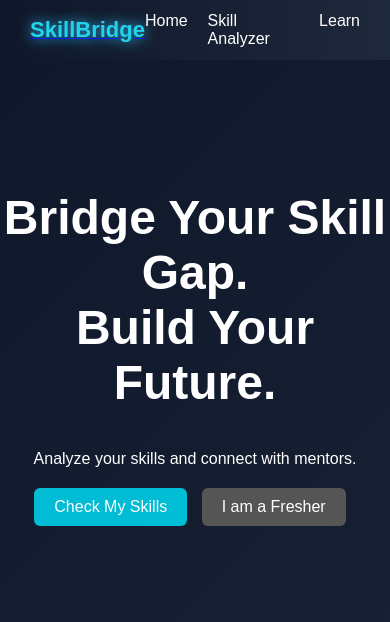
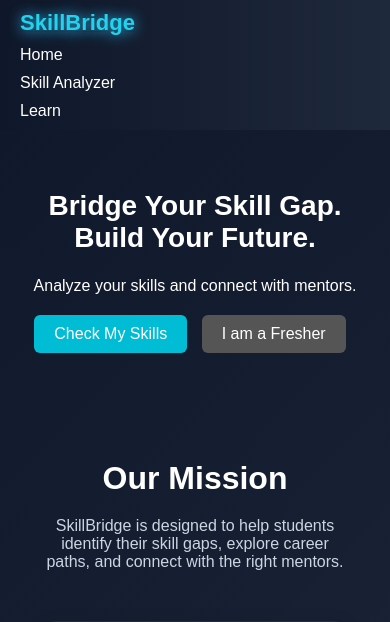
Before and after one commit to BharathKcreations/skill-bridge, a Flask app: page / in a window 390 px wide. Shown: the top 622 px of the page. Run offline with Flask 3, Linux system fonts and the light colour scheme.

Commit message:
fixed view

```diff
--- a/static/style.css
+++ b/static/style.css
@@ -312,3 +312,34 @@ body {
 .nav-links a:hover {
     color: #22d3ee;
 }
+/* MOBILE RESPONSIVE */
+
+@media (max-width: 768px) {
+
+    .navbar {
+        flex-direction: column;
+        align-items: flex-start;
+        padding: 10px 20px;
+    }
+
+    .nav-links {
+        flex-direction: column;
+        gap: 10px;
+        margin-top: 10px;
+    }
+
+    .hero h1 {
+        font-size: 28px;
+        text-align: center;
+    }
+
+    .hero p {
+        text-align: center;
+        font-size: 16px;
+    }
+
+    .hero-buttons {
+        flex-direction: column;
+        gap: 10px;
+    }
+}
--- a/templates/base.html
+++ b/templates/base.html
@@ -2,6 +2,7 @@
 <html>
 <head>
     <title>SkillBridge</title>
+    <meta name="viewport" content="width=device-width, initial-scale=1.0">
     <link rel="stylesheet" href="{{ url_for('static', filename='style.css') }}">
 </head>
 <body>
```
